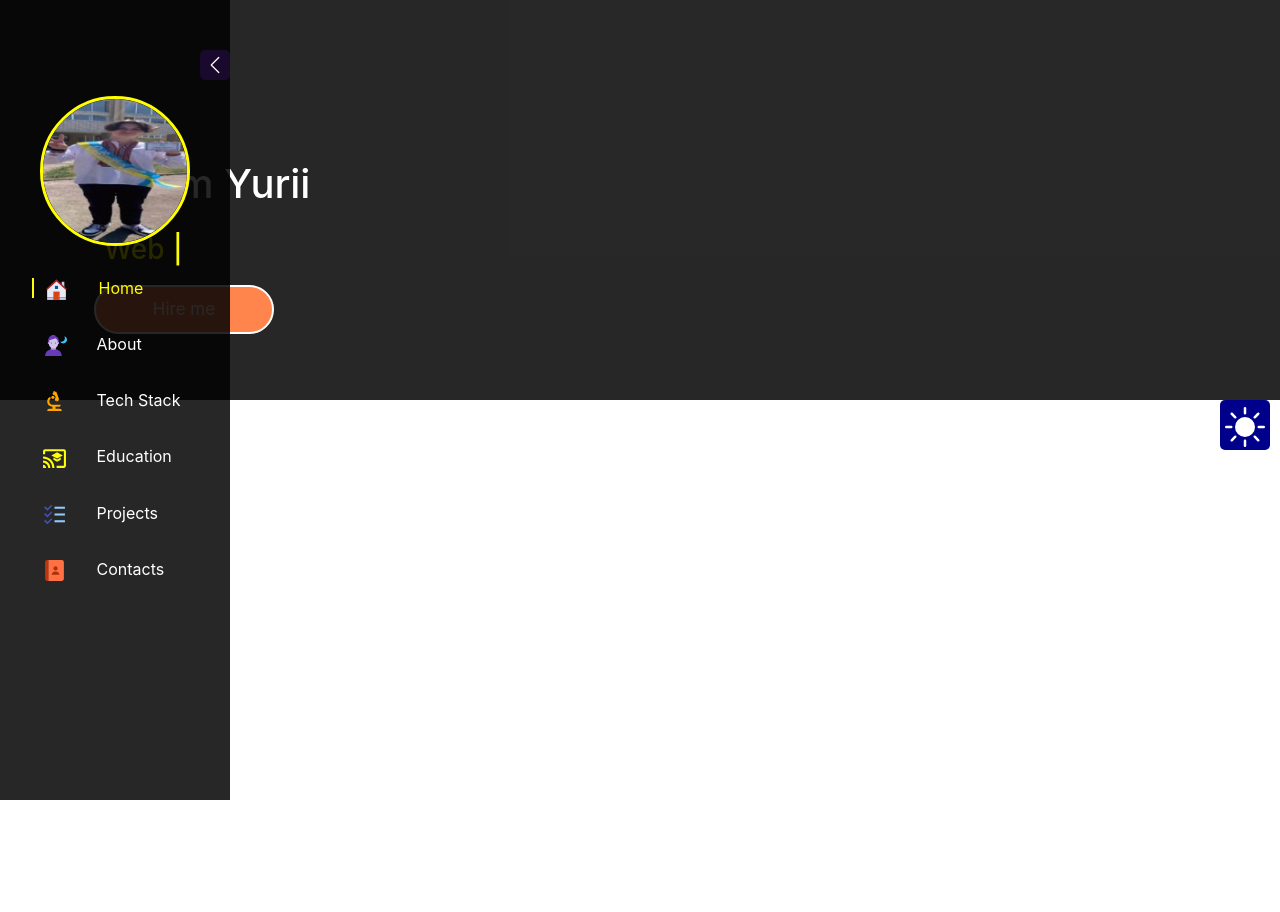
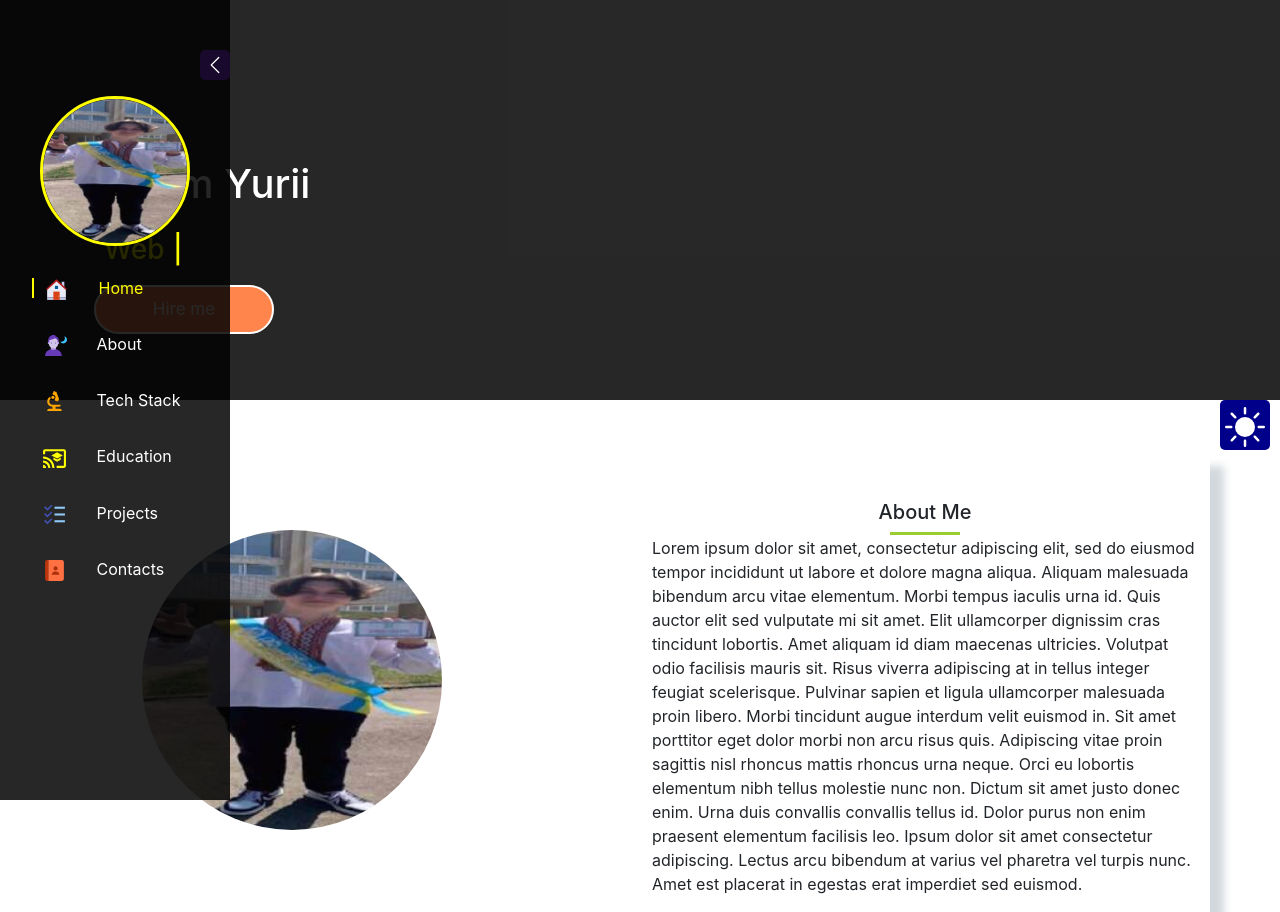
Before and after one commit to YuriiDorosh/portfolio-site, a React (Create React App) app in the folder portfolio/: page / in a window 1280 px wide. Before the commit the page ends 800 px from the top, so only its background shows below. Built offline with nearby package versions, Linux system fonts and the light colour scheme.

Commit message:
UPDATE: App.js(About component)

```diff
--- a/portfolio/src/App.js
+++ b/portfolio/src/App.js
@@ -1,10 +1,12 @@
 import React from 'react'
 import Sidebar from './Components/Sidebar/Sidebar'
+import About from "./Components/About/About";
 
 const App = () => {
   return (
     <>
     <Sidebar></Sidebar>
+    <About />
     </>
   )
 }
```
